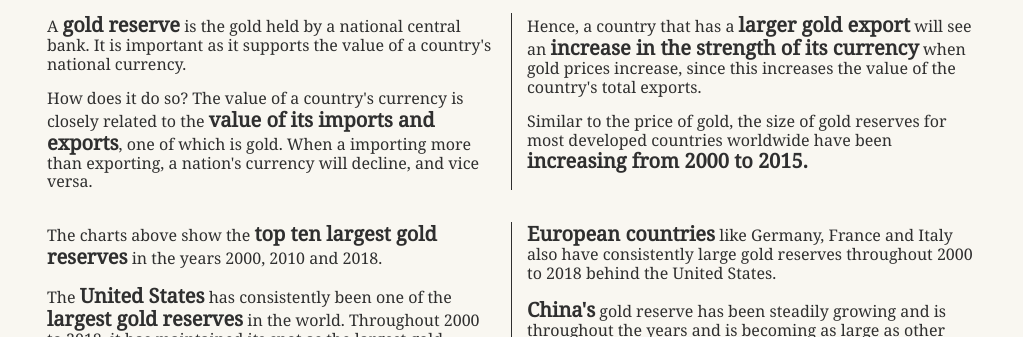
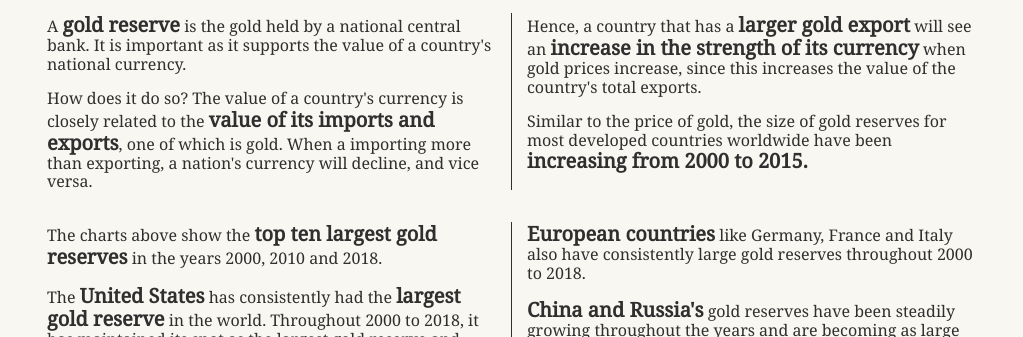
Before and after one commit to danielyuenhx/3179a2, a plain HTML site: page index.html in a window 1280 px wide. Shown: the part 615-952 px from the top of the page, without its empty margins (128-1151 px from the left). Drawn offline with nearby package versions, Linux system fonts and the light colour scheme; a script that the page names is missing.

Commit message:
Updated text for html

```diff
--- a/index.html
+++ b/index.html
@@ -256,18 +256,18 @@
                 <div class="subtext left">
                     <p>The charts above show the <b>top ten largest gold reserves</b> in the years 2000, 2010
                         and 2018. </p>
-                    <p>The <b>United States</b> has consistently been one of the <b>largest gold reserves</b> in
+                    <p>The <b>United States</b> has consistently had the <b>largest gold reserve</b> in
                         the world. Throughout 2000 to 2018, it has maintained its spot as the largest gold reserve
-                        and is continues to be the <b>largest</b> gold reserve worldwide. </p>
+                        and continues to be the <b>largest</b> gold reserve worldwide. </p>
                 </div>
             </div>
             <div class="pure-u-9-24">
                 <div class="subtext right">
-                <p><b>European countries</b> like Germany, France and Italy also have consistently large gold
-                    reserves throughout 2000 to 2018 behind the United States.
+                <p><b>European countries</b> like Germany, France and Italy also have consistently large
+                    gold reserves throughout 2000 to 2018.
                 </p>
-                <p><b>China's</b> gold reserve has been steadily growing and is throughout the years and is
-                    becoming as large as other European countries.
+                <p><b>China and Russia's</b> gold reserves have been steadily growing throughout the years
+                    and are becoming as large as other European countries.
                 </p>
                 </div>
             </div>
```
